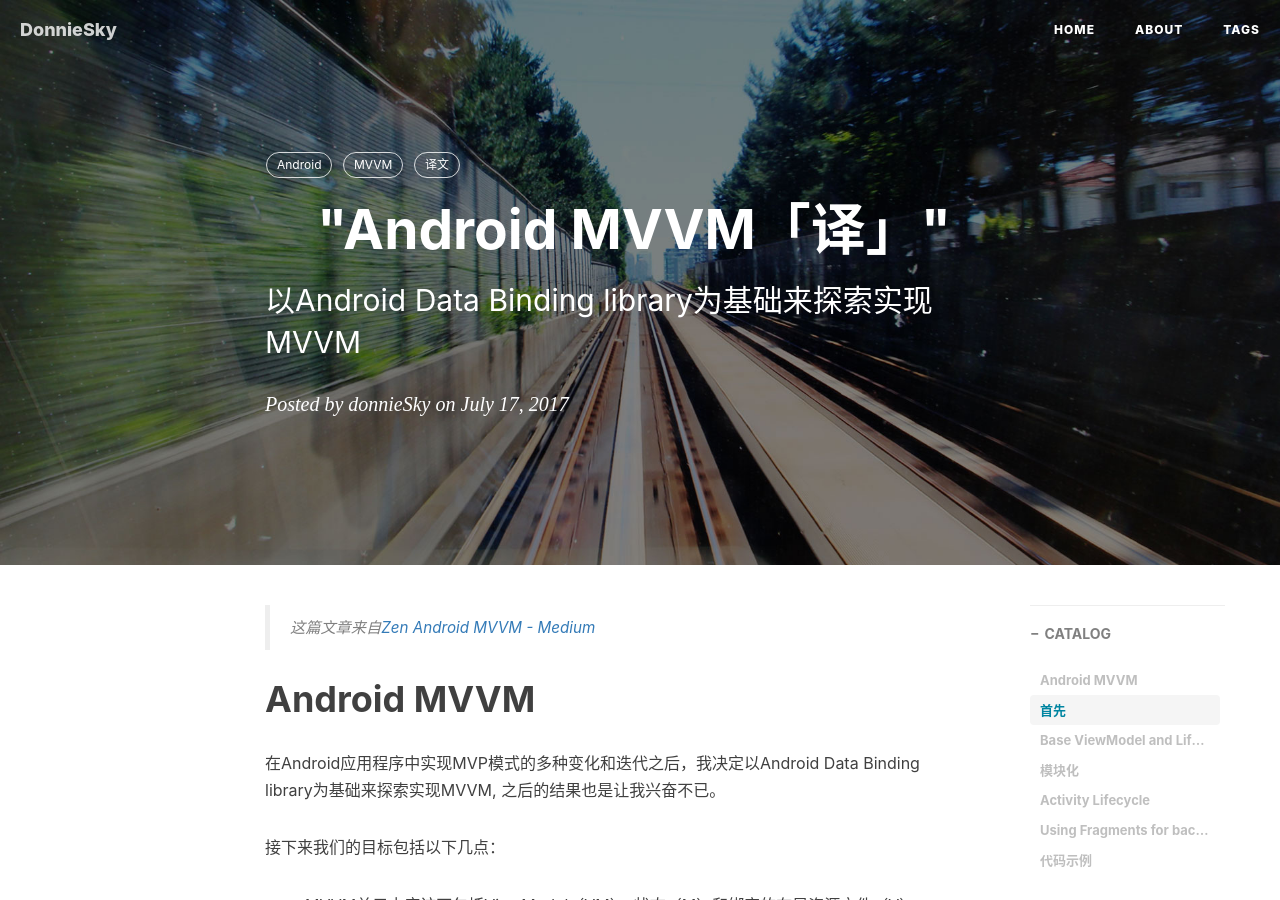
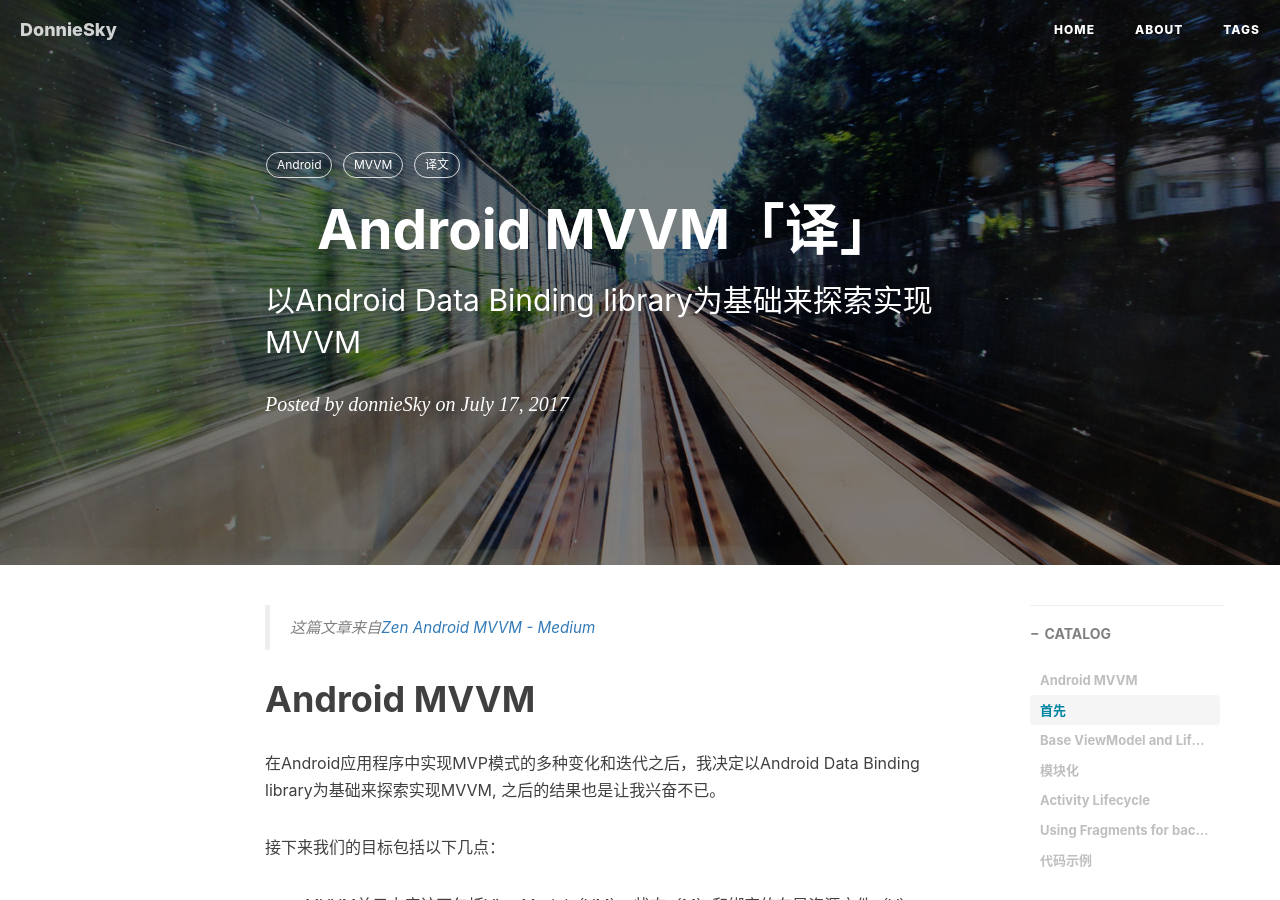
Before and after one commit to doghex/donniesky.github.io, a Jekyll site: the page built from _posts/2017-07-17-Android-MVVM.markdown, in a window 1280 px wide and 900 px high. Built offline with Jekyll 4.4.1, drawn with Linux system fonts in a browser that asks for light colours; nearby versions of some CDN libraries; comment, search, counter and statistics services are not loaded.

```diff
--- a/_posts/2017-07-17-Android-MVVM.markdown
+++ b/_posts/2017-07-17-Android-MVVM.markdown
@@ -1,6 +1,6 @@
 ---
 layout:     post
-title:      "Android MVVM「译」"
+title:      Android MVVM「译」
 subtitle:   "以Android Data Binding library为基础来探索实现MVVM"
 date:       2017-07-17 17:10:00
 author:     "donnieSky"
```
